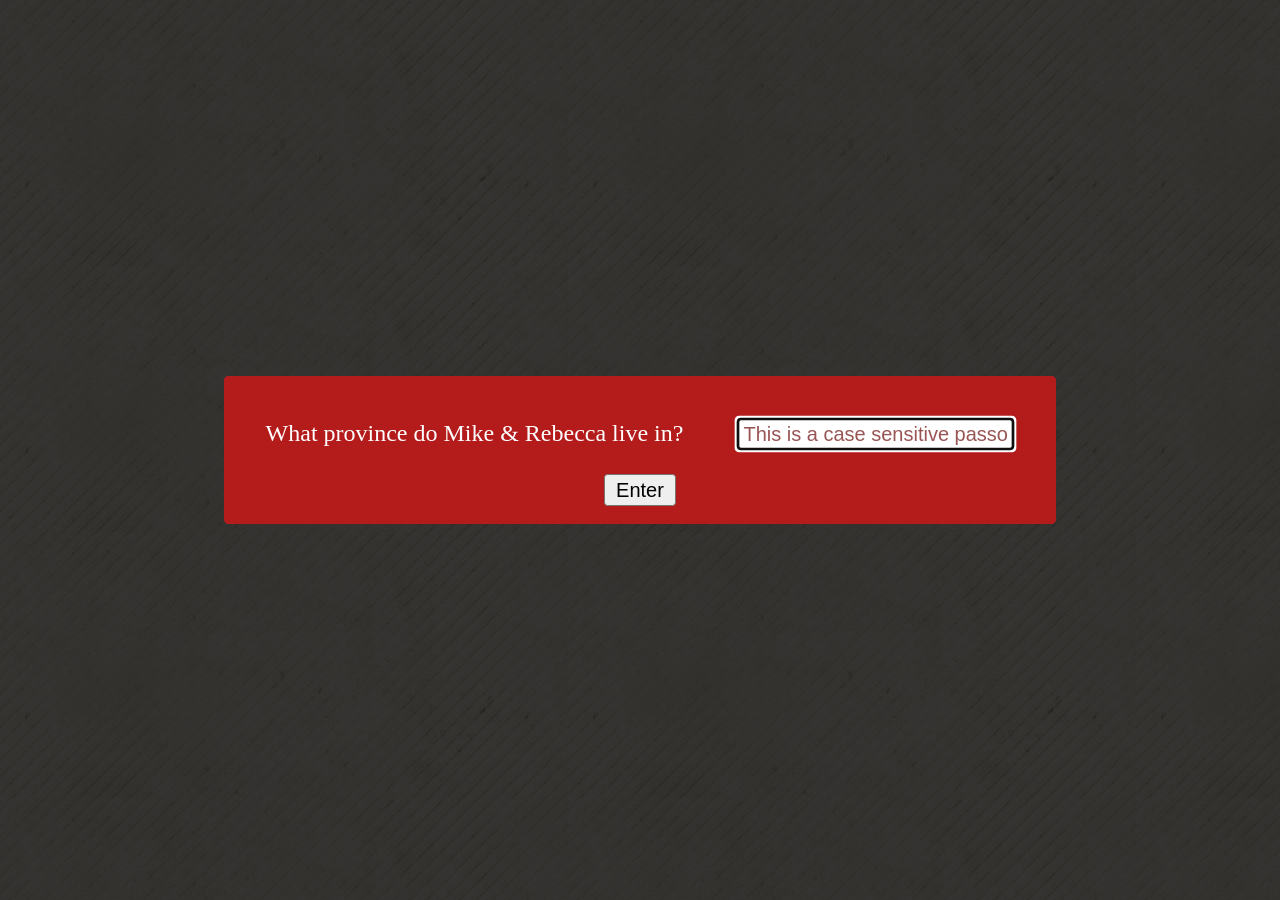
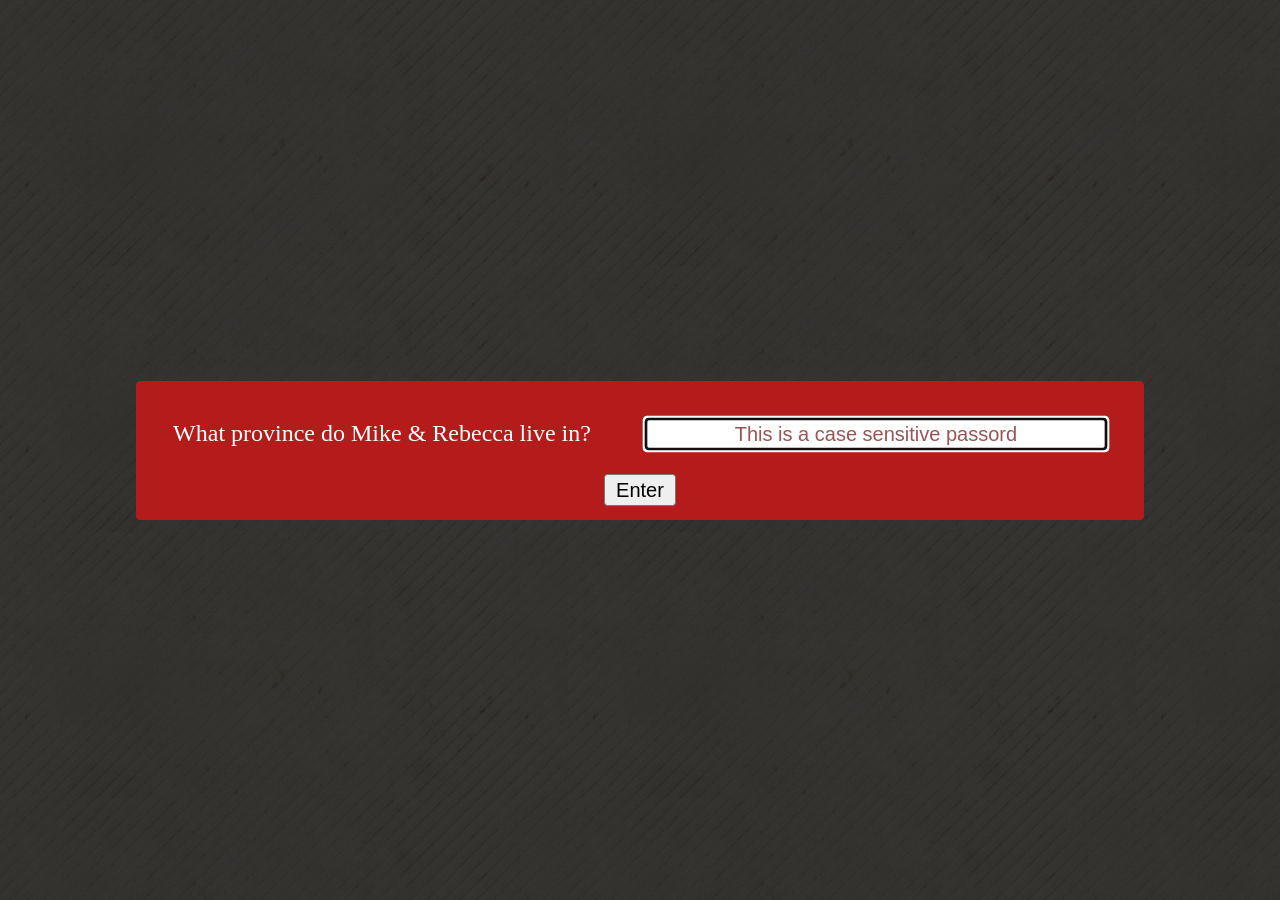
Before and after one commit to mgifford/gifsack-or-wolford, a Jekyll site: the page index.html, which Jekyll copies as it is, in a window 1280 px wide. Built offline with Jekyll 4.4.1, drawn with Linux system fonts in a browser that asks for light colours.

Commit message:
making the password wider

```diff
--- a/index.html
+++ b/index.html
@@ -18,10 +18,14 @@ body {
 }
 
 .box {
-	border-radius: 3px;
+    border-radius: 3px;
     background: #b41c1c;
     color: #fff;
-    margin: auto; padding: 12px;
+    margin: auto; padding: 9px;
+}
+
+#password {
+   width: 300px;
 }
 
 .lightbox {
@@ -74,7 +78,7 @@ div.vertical {
 			<div class="vertical">
 				<div class="box">
 					<label style="margin: 16px; text-align: center;" for="password">What province do Mike & Rebecca live in?</label>
-					<input style="margin: 16px; text-align: center;" id="password" type="text" placeholder="This is a case sensitive passord" /> <br />
+					<input style="margin: 16px; text-align: center;" class="password" id="password" type="text" placeholder="This is a case sensitive passord" /> <br />
 					<button id="loginbutton" type="button">Enter</button>
 					<p id="wrongPassword" style="display: none">wrong password</p>
 				</div>
```
